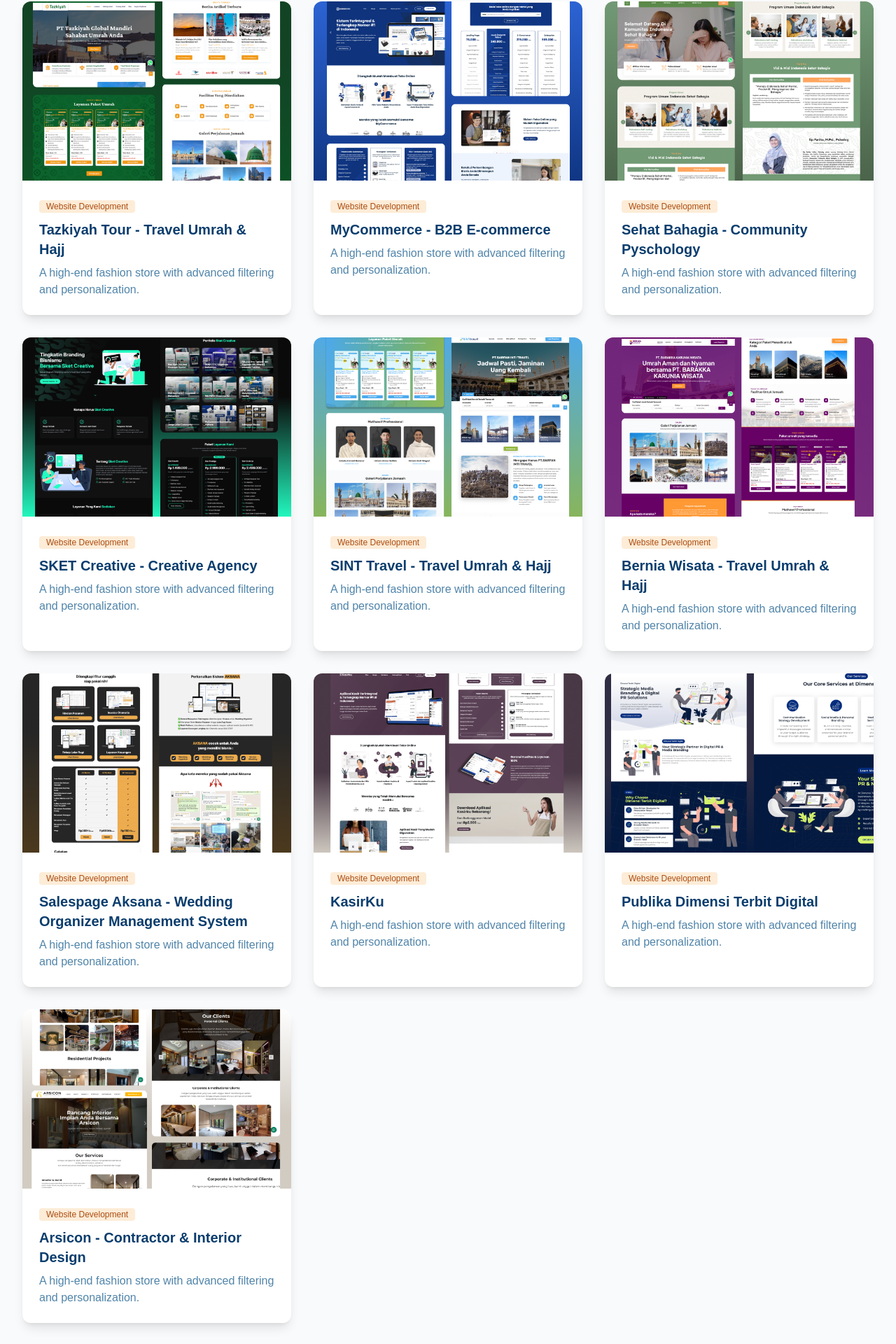
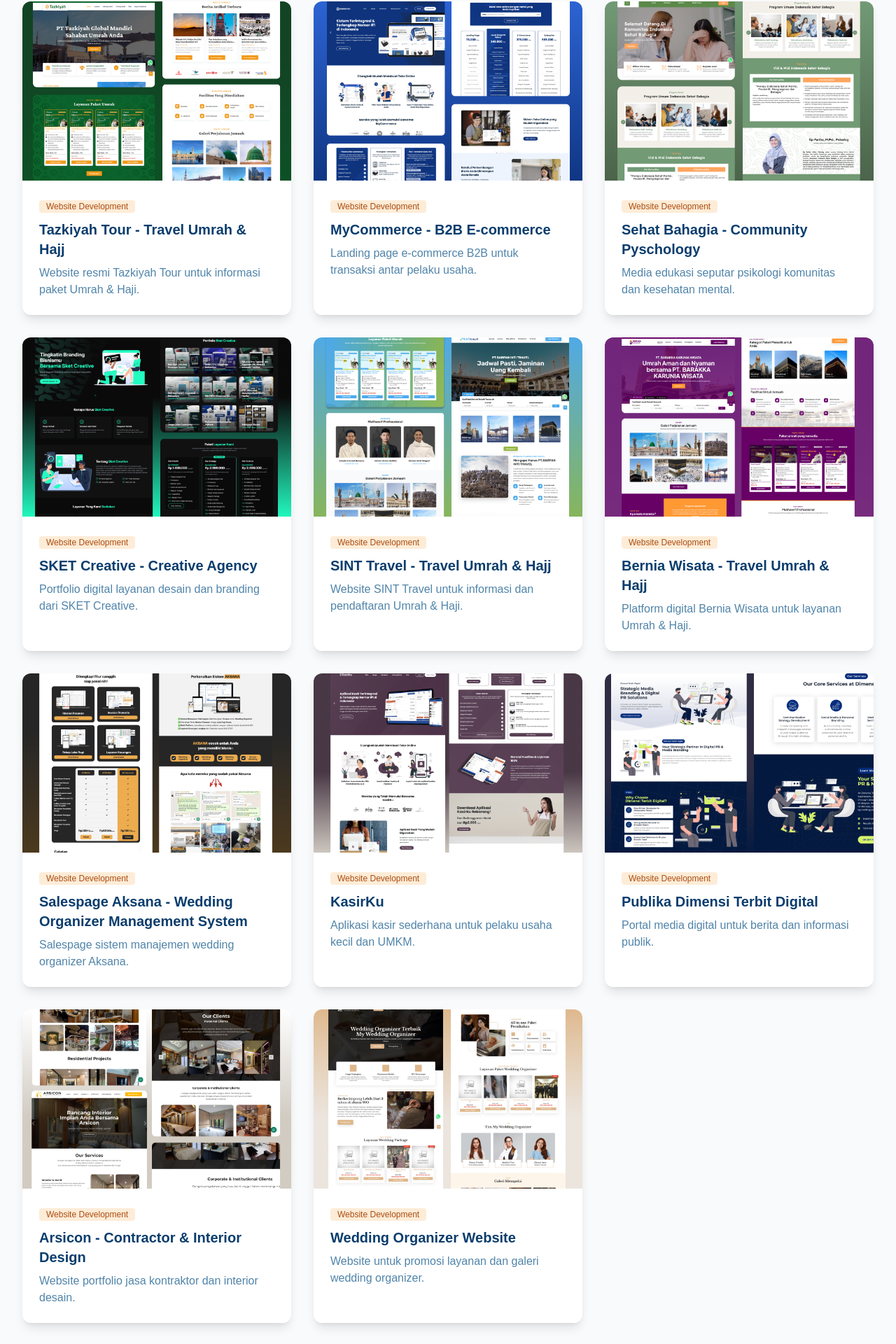
Before and after one commit to pldweb/rinkweb-studio, a React (Vite) app: page / in a window 1280 px wide. Shown: the part 3620-5540 px from the top of the page at 70% size. Built offline with nearby package versions, Linux system fonts and the light colour scheme; no server answers; a web font is replaced by a local one.

Commit message:
Update Portfolio

```diff
--- a/src/components/PackagesSection.tsx
+++ b/src/components/PackagesSection.tsx
@@ -160,7 +160,7 @@
                 </div>
 
                 <a href='https://wa.me/62895365441554?text=Halo,%20saya%20tertarik%20dengan%20layanan%20Rinkweb%20Studio%0A%0ABisakah%20kita%20agendakan%20diskusi?'
-                  className={`w-full py-3 rounded-md font-medium transition-all duration-200 ${
+                  className={`w-full py-3 px-5 rounded-md font-medium transition-all duration-200 ${
                     pkg.custom
                       ? 'bg-white text-secondary-950 hover:bg-gray-100'
                       : pkg.popular
--- a/src/components/PortfolioSection.tsx
+++ b/src/components/PortfolioSection.tsx
@@ -10,9 +10,7 @@
 import projectspa from '../assets/project-spa.png';
 import projectdtj from '../assets/project-dtj.png';
 import projectaw from '../assets/project-aw.png';
-
-
-
+import projectwt from '../assets/project-wt.png';
 
 const categories = [
   "All",
@@ -26,15 +24,15 @@
   title: "Tazkiyah Tour - Travel Umrah & Hajj",
   category: "Website Development",
   image: projecttt,
-    description: "A high-end fashion store with advanced filtering and personalization.",
-    link: "https://luxury-fashion-ecommerce.com" // Example link, replace with actual project
+  description: "Website resmi Tazkiyah Tour untuk informasi paket Umrah & Haji.",
+  link: "https://luxury-fashion-ecommerce.com"
 },
 {
   id: 2,
   title: "MyCommerce - B2B E-commerce",
   category: "Website Development",
   image: projectmc,
-    description: "A high-end fashion store with advanced filtering and personalization.",
+  description: "Landing page e-commerce B2B untuk transaksi antar pelaku usaha.",
   link: "https://pldweb.github.io/mc-landing"
 },
 {
@@ -42,7 +40,7 @@
   title: "Sehat Bahagia - Community Pyschology",
   category: "Website Development",
   image: projectsb,
-    description: "A high-end fashion store with advanced filtering and personalization.",
+  description: "Media edukasi seputar psikologi komunitas dan kesehatan mental.",
   link: "https://sehatbahagia.com"
 },
 {
@@ -50,7 +48,7 @@
   title: "SKET Creative - Creative Agency",
   category: "Website Development",
   image: projectsk,
-    description: "A high-end fashion store with advanced filtering and personalization.",
+  description: "Portfolio digital layanan desain dan branding dari SKET Creative.",
   link: "https://sketcreative.com"
 },
 {
@@ -58,7 +56,7 @@
   title: "SINT Travel - Travel Umrah & Hajj",
   category: "Website Development",
   image: projectst,
-    description: "A high-end fashion store with advanced filtering and personalization.",
+  description: "Website SINT Travel untuk informasi dan pendaftaran Umrah & Haji.",
   link: "https://sinttravel.com"
 },
 {
@@ -66,7 +64,7 @@
   title: "Bernia Wisata - Travel Umrah & Hajj",
   category: "Website Development",
   image: projectbs,
-    description: "A high-end fashion store with advanced filtering and personalization.",
+  description: "Platform digital Bernia Wisata untuk layanan Umrah & Haji.",
   link: "https://berniawisata.com"
 },
 {
@@ -74,7 +72,7 @@
   title: "Salespage Aksana - Wedding Organizer Management System",
   category: "Website Development",
   image: projectspa,
-    description: "A high-end fashion store with advanced filtering and personalization.",
+  description: "Salespage sistem manajemen wedding organizer Aksana.",
   link: "https://pldweb.github.io/Salespage-Aksana"
 },
 {
@@ -82,7 +80,7 @@
   title: "KasirKu",
   category: "Website Development",
   image: projectkk,
-    description: "A high-end fashion store with advanced filtering and personalization.",
+  description: "Aplikasi kasir sederhana untuk pelaku usaha kecil dan UMKM.",
   link: "https://pldweb.github.io/kasirku"
 },
 {
@@ -90,7 +88,7 @@
   title: "Publika Dimensi Terbit Digital",
   category: "Website Development",
   image: projectdtj,
-    description: "A high-end fashion store with advanced filtering and personalization.",
+  description: "Portal media digital untuk berita dan informasi publik.",
   link: "https://publika.dimensiterbitdigital.com"
 },
 {
@@ -98,9 +96,18 @@
   title: "Arsicon - Contractor & Interior Design",
   category: "Website Development",
   image: projectaw,
-    description: "A high-end fashion store with advanced filtering and personalization.",
+  description: "Website portfolio jasa kontraktor dan interior desain.",
   link: "https://arsicon.vercel.app"
 },
+{
+  id: 11,
+  title: "Wedding Organizer Website",
+  category: "Website Development",
+  image: projectwt,
+  description: "Website untuk promosi layanan dan galeri wedding organizer.",
+  link: "https://xit.aksana.co.id"
+}
+
 ];
 
 const PortfolioSection: React.FC = () => {
```
Also changed, not shown: src/assets/project-wt.png (added). Lines whose indentation alone changed are shown as unchanged.
